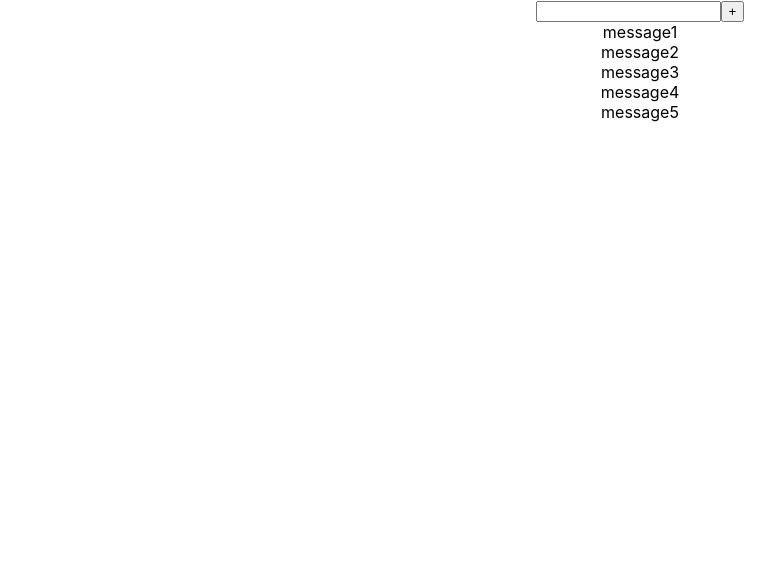
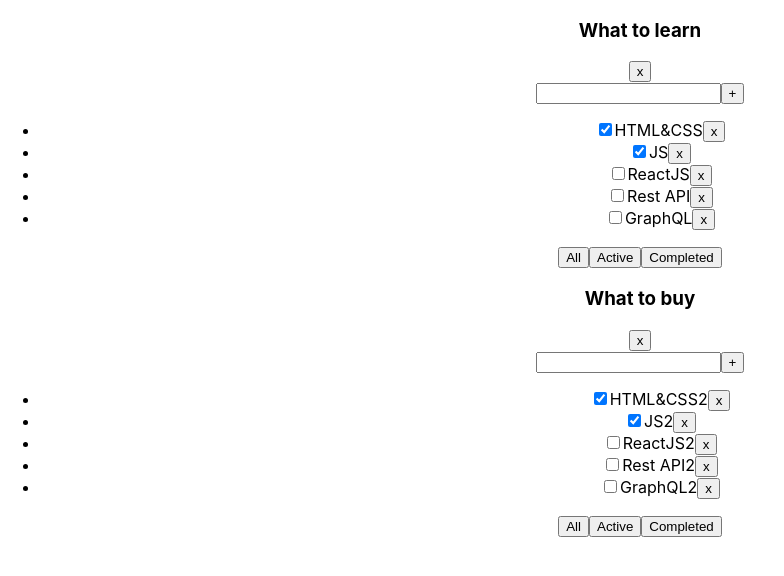
Before and after one commit to Alina-Murashko/my-micro-tasks, a React (Create React App) app: page / in a window 1280 px wide. Shown: the top 576 px of the page, without its empty margins (0-784 px from the left). Built offline with nearby package versions, Linux system fonts and the light colour scheme.

Commit message:
associative_ array

```diff
--- a/package.json
+++ b/package.json
@@ -10,10 +10,12 @@
     "@types/node": "^16.7.13",
     "@types/react": "^18.0.0",
     "@types/react-dom": "^18.0.0",
+    "@types/uuid": "^9.0.7",
     "react": "^18.2.0",
     "react-dom": "^18.2.0",
     "react-scripts": "5.0.1",
     "typescript": "^4.4.2",
+    "uuid": "^9.0.1",
     "web-vitals": "^2.1.0"
   },
   "scripts": {
--- a/src/App.tsx
+++ b/src/App.tsx
@@ -1,5 +1,101 @@
 
+import React, {useState} from 'react';
 import './App.css';
+import {Todolist} from './Todolist';
+import {v1} from 'uuid'
+
+
+export type FilterValuesType = "all" | "active" | "completed";
+export type  todolistsType = {
+    id : string
+    title: string
+    filter: FilterValuesType
+}
+
+function App() {
+
+    // let [tasks, setTasks] = useState([
+    //     {id: v1(), title: "HTML&CSS", isDone: true},
+    //     {id: v1(), title: "JS", isDone: true},
+    //     {id: v1(), title: "ReactJS", isDone: false},
+    //     {id: v1(), title: "Rest API", isDone: false},
+    //     {id: v1(), title: "GraphQL", isDone: false},
+    // ]);
+    // let [filter, setFilter] = useState<FilterValuesType>("all");
+
+    let todolistID1=v1()
+    let todolistID2=v1();
+
+    let [todolists, setTodolists] = useState<Array<todolistsType>>([
+        {id: todolistID1, title: 'What to learn', filter: 'all'},
+        {id: todolistID2, title: 'What to buy', filter: 'all'},
+    ])
+
+    let [tasks, setTasks] = useState({
+        [todolistID1]:[
+            {id: v1(), title: "HTML&CSS", isDone: true},
+            {id: v1(), title: "JS", isDone: true},
+            {id: v1(), title: "ReactJS", isDone: false},
+            {id: v1(), title: "Rest API", isDone: false},
+            {id: v1(), title: "GraphQL", isDone: false},
+        ],
+        [todolistID2]:[
+            {id: v1(), title: "HTML&CSS2", isDone: true},
+            {id: v1(), title: "JS2", isDone: true},
+            {id: v1(), title: "ReactJS2", isDone: false},
+            {id: v1(), title: "Rest API2", isDone: false},
+            {id: v1(), title: "GraphQL2", isDone: false},
+        ]
+    });
+    function removeTodoList(todolistID: string) {
+        setTodolists(todolists.filter(el => el.id !== todolistID))
+    }
+
+
+    function removeTask(todolistID: string,id: string) {
+        setTasks({...tasks, [todolistID]: tasks[todolistID].filter(el => el.id !== id )});
+    }
+
+    function addTask(todolistID: string,title: string) {
+        let newTask = {id: v1(), title, isDone: false};
+        setTasks({...tasks,[todolistID]: [newTask,...tasks[todolistID]]})
+    }
+
+    function changeStatus(todolistID: string,taskId: string, isDone: boolean) {
+       setTasks({...tasks,[todolistID]: tasks[todolistID].map(el => el.id === taskId ? {...el,isDone} : el)})
+    }
+
+    function changeFilter(todolistID: string,value: FilterValuesType) {
+       setTodolists(todolists.map(el => el.id === todolistID ? {...el, filter: value}:el) );
+    }
+
+
+    return (
+        <div className="App">
+
+            {todolists.map(el => {
+                return (
+                    <Todolist title={el.title}
+                      removeTodoList={removeTodoList}
+                      changeFilter={changeFilter}
+                      tasks={tasks[el.id]}
+                      removeTask={removeTask}
+                      addTask={addTask}
+                      changeTaskStatus={changeStatus}
+                      filter={el.filter}
+                      todolistID={el.id}
+            />
+                )
+            })}
+
+
+        </div>
+    );
+}
+
+export default App;
+
+/*import './App.css';
 import React, {useState} from 'react';
 import { FullInput } from './components/FullInput';
 import { Input } from './components/Input';
@@ -48,7 +144,7 @@
 
 
 
-export default App;
+export default App;*/
 
 /* //1 способ
  <FullInput addNewMessage={addNewMessage}/>
--- /dev/null
+++ b/src/Todolist.tsx
@@ -0,0 +1,100 @@
+import React, {ChangeEvent, KeyboardEvent, useState} from 'react';
+import {FilterValuesType} from './App';
+
+type TaskType = {
+    id: string
+    title: string
+    isDone: boolean
+}
+
+type PropsType = {
+    todolistID: string
+    title: string
+    tasks: Array<TaskType>
+    removeTask: (todolistID: string,taskId: string) => void
+    changeFilter: (todolistID: string,value: FilterValuesType) => void
+    addTask: (todolistID: string,title: string) => void
+    changeTaskStatus: (todolistID: string,taskId: string, isDone: boolean) => void
+    filter: FilterValuesType
+    removeTodoList: ( todolistID: string) => void
+}
+
+export function Todolist(props: PropsType) {
+
+    let [title, setTitle] = useState("")
+    let [error, setError] = useState<string | null>(null)
+
+    const addTask = () => {
+        if (title.trim() !== "") {
+            props.addTask(props.todolistID,title.trim());
+            setTitle("");
+        } else {
+            setError("Title is required");
+        }
+    }
+
+    let tasksForTodolist = props.tasks
+
+    if (props.filter === "active") {
+        tasksForTodolist =  props.tasks.filter(t => t.isDone === false);
+    }
+    if (props.filter === "completed") {
+        tasksForTodolist =  props.tasks.filter(t => t.isDone === true);
+    }
+
+    const onChangeHandler = (e: ChangeEvent<HTMLInputElement>) => {
+        setTitle(e.currentTarget.value)
+    }
+
+    const onKeyPressHandler = (e: KeyboardEvent<HTMLInputElement>) => {
+        setError(null);
+        if (e.charCode === 13) {
+            addTask();
+        }
+    }
+
+    const onAllClickHandler = () => props.changeFilter(props.todolistID,"all");
+    const onActiveClickHandler = () => props.changeFilter(props.todolistID,"active");
+    const onCompletedClickHandler = () => props.changeFilter(props.todolistID,"completed");
+
+
+    return <div>
+        <h3>{props.title}</h3>
+        <button onClick={() =>props.removeTodoList(props.todolistID)}>x</button>
+        <div>
+            <input value={title}
+                   onChange={onChangeHandler}
+                   onKeyPress={onKeyPressHandler}
+                   className={error ? "error" : ""}
+            />
+            <button onClick={addTask}>+</button>
+            {error && <div className="error-message">{error}</div>}
+        </div>
+        <ul>
+            {
+               tasksForTodolist.map(t => {
+                    const onClickHandler = () => props.removeTask(props.todolistID,t.id)
+                    const onChangeHandler = (e: ChangeEvent<HTMLInputElement>) => {
+                        props.changeTaskStatus(props.todolistID,t.id, e.currentTarget.checked);
+                    }
+
+                    return <li key={t.id} className={t.isDone ? "is-done" : ""}>
+                        <input type="checkbox"
+                               onChange={onChangeHandler}
+                               checked={t.isDone}/>
+                        <span>{t.title}</span>
+                        <button onClick={onClickHandler}>x</button>
+                    </li>
+                })
+            }
+        </ul>
+        <div>
+            <button className={props.filter === 'all' ? "active-filter" : ""}
+                    onClick={onAllClickHandler}>All</button>
+            <button className={props.filter === 'active' ? "active-filter" : ""}
+                onClick={onActiveClickHandler}>Active</button>
+            <button className={props.filter === 'completed' ? "active-filter" : ""}
+                onClick={onCompletedClickHandler}>Completed</button>
+        </div>
+    </div>
+}
```
Also changed, not shown: 1 other file (tests, documents, lock files or other folders).
